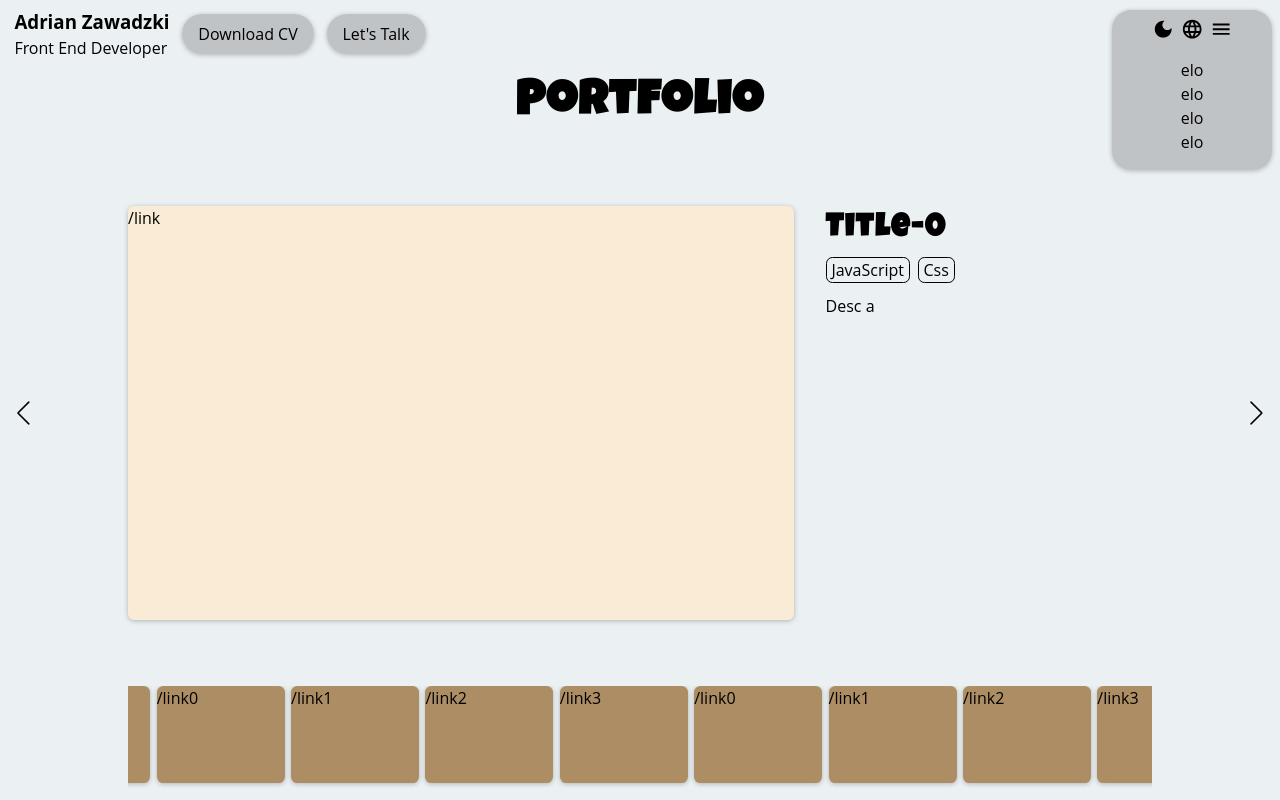
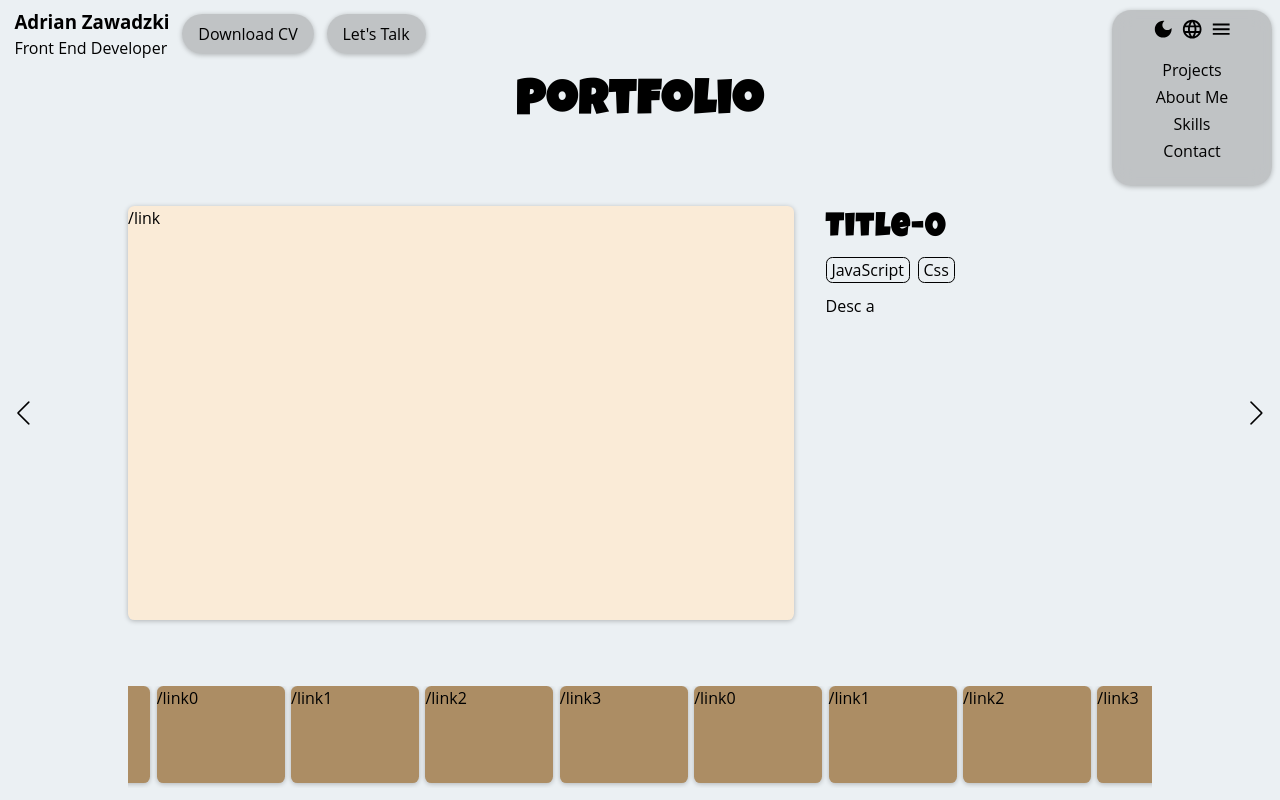
Before and after one commit to Adek236/Portfolio-website, a React (Create React App) app: page / in a window 1280 px wide. Both pictures are taken after a click on the button 1252 px from the left and 29 px from the top of the page. Shown: the top 800 px of the page. Built offline with nearby package versions, Linux system fonts and the light colour scheme.

Commit message:
MenuItem component added.

```diff
--- a/src/App.js
+++ b/src/App.js
@@ -29,7 +29,7 @@ function App() {
         <Logo data={data[lang].logo} />
         <Button data={data[lang].buttons[0]} />
         <Button data={data[lang].buttons[1]} />
-        <Navigation/>
+        <Navigation data={data[lang].navigation} />
       </Header>
       <Main>
         <Projects data={data[lang].projects}/>
--- /dev/null
+++ b/src/components/Navigation/MenuItem/MenuItem.js
@@ -0,0 +1,34 @@
+import { motion } from "framer-motion";
+
+const menuItemVariants = {
+    open: {
+      y: 0,
+      opacity: 1,
+      transition: {
+        duration: 0.4,
+        ease: [0.6, 0.05, -0.01, 0.9],
+      },
+    },
+    closed: {
+      y: 35,
+      opacity: 0,
+      transition: {
+        duration: 0.4,
+        ease: [0.6, 0.05, -0.01, 0.9],
+      },
+    },
+  };
+
+const MenuItem = ({data, toggleModal}) => {
+  return (
+    <motion.li
+      className="navigation__menu__el"
+      variants={menuItemVariants}
+      onClick={() => toggleModal()}
+    >
+      <a href={data.link}>{data.name}</a>
+    </motion.li>
+  );
+};
+
+export default MenuItem;
--- a/src/components/Navigation/Navigation.css
+++ b/src/components/Navigation/Navigation.css
@@ -33,6 +33,7 @@
   flex-direction: column;
   align-items: center;
 }
-.navigation__menu--hidden {
-  display: none;
+.navigation__menu__el {
+  font-size: 1rem;
+  padding-bottom: 0.2rem;
 }/*# sourceMappingURL=Navigation.css.map */
--- a/src/components/Navigation/Navigation.js
+++ b/src/components/Navigation/Navigation.js
@@ -1,15 +1,17 @@
+import { motion, useCycle } from "framer-motion";
+import { useState } from "react";
 import "./Navigation.css";
 import MenuIcon from "@mui/icons-material/Menu";
 // import LightModeIcon from "@mui/icons-material/LightMode";
 import DarkModeIcon from "@mui/icons-material/DarkMode";
 import LanguageIcon from "@mui/icons-material/Language";
-import { motion, useCycle } from "framer-motion";
+import MenuItem from "./MenuItem/MenuItem";
 
 const variants = {
   open: {
     // opacity: 0,
     width: "10rem",
-    height: "10rem",
+    height: "11rem",
     transition: {
       duration: 0.4,
     },
@@ -28,34 +30,15 @@ const variants = {
 const menuVariants = {
   open: {
     transition: { staggerChildren: 0.07, delayChildren: 0.2 },
-    pointerEvents: "auto"
+    pointerEvents: "auto",
   },
   closed: {
     transition: { staggerChildren: 0.05, staggerDirection: -1 },
-    pointerEvents: "none"
+    pointerEvents: "none",
   },
 };
 
-const menuItemVariants = {
-  open: {
-    y: 0,
-    opacity: 1,
-    transition: {
-      duration: 0.4,
-      ease: [0.6, 0.05, -0.01, 0.9],
-    },
-  },
-  closed: {
-    y: 50,
-    opacity: 0,
-    transition: {
-      duration: 0.4,
-      ease: [0.6, 0.05, -0.01, 0.9],
-    },
-  },
-};
-
-const NavBar = () => {
+const NavBar = ({ data }) => {
   const [isModalOpen, toggleModal] = useCycle(false, true);
   return (
     <nav className="navigation" aria-label="Primary">
@@ -75,7 +58,9 @@ const NavBar = () => {
           role="button"
           aria-label="Open modal"
           tabIndex="0"
-          onClick={() => toggleModal()}
+          onClick={() => {
+            toggleModal();
+          }}
           // onKeyDown={(e) => {
           //   if (e.key === "Enter") {
           //     toggleShowModal();
@@ -94,8 +79,10 @@ const NavBar = () => {
         variants={menuVariants}
         className="navigation__menu"
       >
-        {[1, 1, 1, 1].map((e, i) => {
-          return <motion.li variants={menuItemVariants}><a href="/">elo</a></motion.li>;
+        {Array.from(data.menu).map((el, i) => {
+          return (
+            <MenuItem key={`item-${i}`} data={el} toggleModal={toggleModal} />
+          );
         })}
       </motion.ul>
     </nav>
--- a/src/components/Navigation/Navigation.scss
+++ b/src/components/Navigation/Navigation.scss
@@ -34,8 +34,9 @@
     display: flex;
     flex-direction: column;
     align-items: center;
-    &--hidden {
-      display: none;
+    &__el {
+      font-size: 1rem;
+      padding-bottom: 0.2rem;
     }
   }
 }
--- a/src/database/database.js
+++ b/src/database/database.js
@@ -1,5 +1,5 @@
 // icons
-import SportsEsportsIcon from '@mui/icons-material/SportsEsports';
+import SportsEsportsIcon from "@mui/icons-material/SportsEsports";
 import ChatIcon from "@mui/icons-material/Chat";
 import FileDownloadIcon from "@mui/icons-material/FileDownload";
 
@@ -9,18 +9,39 @@ const data = {
       title: "Adrian Zawadzki",
       p: "Front End Developer",
     },
+    navigation: {
+      menu: [
+        {
+          name: "Projects",
+          link: "#projects",
+        },
+        {
+          name: "About Me",
+          link: "#about",
+        },
+        {
+          name: "Skills",
+          link: "#skills",
+        },
+        {
+          name: "Contact",
+          link: "#contact",
+        },
+      ],
+      lang: [{ name: "pl" }, { name: "en" }],
+    },
     buttons: [
       {
         shortTitle: "CV",
         longTitle: "Download CV",
         link: "/",
-        icon: <FileDownloadIcon/>
+        icon: <FileDownloadIcon />,
       },
       {
         shortTitle: "",
         longTitle: "Let's Talk",
         link: "/",
-        icon: <ChatIcon/>
+        icon: <ChatIcon />,
       },
     ],
     projects: {
@@ -30,21 +51,21 @@ const data = {
           id: 0,
           img: "/link",
           title: "Title-0",
-          types: ["JavaScript", "Css",],
+          types: ["JavaScript", "Css"],
           desc: "Desc a",
         },
         {
           id: 1,
           img: "/link",
           title: "Title-1",
-          types: ["React", "Scss","JS"],
+          types: ["React", "Scss", "JS"],
           desc: "Desc b",
         },
         {
           id: 2,
           img: "/link",
           title: "Title-2",
-          types: ["React", "Scss","Socket.io"],
+          types: ["React", "Scss", "Socket.io"],
           desc: "Desc c",
         },
         {
@@ -55,24 +76,24 @@ const data = {
           desc: "Desc d",
         },
       ],
-      menu : [
+      menu: [
         {
           id: 0,
-          img: "/link0"
+          img: "/link0",
         },
         {
           id: 1,
-          img: "/link1"
+          img: "/link1",
         },
         {
           id: 2,
-          img: "/link2"
+          img: "/link2",
         },
         {
           id: 3,
-          img: "/link3"
-        }
-      ]
+          img: "/link3",
+        },
+      ],
     },
     about: {
       img: "/image",
@@ -82,13 +103,13 @@ const data = {
       interests: [
         {
           name: "Games",
-          icon: <SportsEsportsIcon />
+          icon: <SportsEsportsIcon />,
         },
         {
           name: "Football",
-          icon: <SportsEsportsIcon />
-        }
-      ]
+          icon: <SportsEsportsIcon />,
+        },
+      ],
     },
     skills: {
       title: "Skills",
@@ -99,25 +120,25 @@ const data = {
           items: [
             {
               name: "React",
-              rating: 2
+              rating: 2,
             },
             {
               name: "Node.js",
-              rating: 1
+              rating: 1,
             },
             {
               name: "Express",
-              rating: 1
+              rating: 1,
             },
             {
               name: "Socket.io",
-              rating: 1
+              rating: 1,
             },
             {
               name: "Firebase",
-              rating: 0.5
+              rating: 0.5,
             },
-          ]
+          ],
         },
         {
           name: "Languages",
@@ -125,25 +146,25 @@ const data = {
           items: [
             {
               name: "JavaScript",
-              rating: 4
+              rating: 4,
             },
             {
               name: "HTML(5)",
-              rating: 2.5
+              rating: 2.5,
             },
             {
               name: "Css(3)",
-              rating: 2.5
+              rating: 2.5,
             },
             {
               name: "SQL",
-              rating: 1
+              rating: 1,
             },
             {
               name: "Bash",
-              rating: 1
+              rating: 1,
             },
-          ]
+          ],
         },
         {
           name: "Third-party apis",
@@ -151,17 +172,17 @@ const data = {
           items: [
             {
               name: "MongoDB",
-              rating: 0.5
+              rating: 0.5,
             },
             {
               name: "Firebase",
-              rating: 0.5
+              rating: 0.5,
             },
             {
               name: "Cloudinary",
-              rating: 0.5
-            }
-          ]
+              rating: 0.5,
+            },
+          ],
         },
         {
           name: "Tools",
@@ -169,33 +190,33 @@ const data = {
           items: [
             {
               name: "VS Code",
-              rating: 2.5
+              rating: 2.5,
             },
             {
               name: "GIMP",
-              rating: 1.5
+              rating: 1.5,
             },
             {
               name: "Discord",
-              rating: 4
+              rating: 4,
             },
             {
               name: "Chrome Dev Tools",
-              rating: 2.5
+              rating: 2.5,
             },
             {
               name: "Windows",
-              rating: 5
+              rating: 5,
             },
             {
               name: "Linux",
-              rating: 1.5
+              rating: 1.5,
             },
             {
               name: "Piskelepp",
-              rating: 3
+              rating: 3,
             },
-          ]
+          ],
         },
         {
           name: "Project management",
@@ -203,31 +224,31 @@ const data = {
           items: [
             {
               name: "GitHub",
-              rating: 2
+              rating: 2,
             },
             {
               name: "Heroku",
-              rating: 2
+              rating: 2,
             },
             {
               name: "Replit",
-              rating: 3
+              rating: 3,
             },
             {
               name: "Codepen",
-              rating: 3
+              rating: 3,
             },
-          ]
-        }
-      ]
+          ],
+        },
+      ],
     },
     contact: {
       prevTitle: "Get in Touch",
       title: "Contact me",
       email: "dasdas@dsds.pl",
       messenger: "@adrianzawa",
-      p: "Send a message"
-    }
+      p: "Send a message",
+    },
   },
 
   pl: {
@@ -254,21 +275,21 @@ const data = {
           id: 0,
           img: "/link",
           title: "Title-0",
-          types: ["JavaScript", "Css",],
+          types: ["JavaScript", "Css"],
           desc: "Desc a",
         },
         {
           id: 1,
           img: "/link",
           title: "Title-1",
-          types: ["React", "Scss","JS"],
+          types: ["React", "Scss", "JS"],
           desc: "Desc b",
         },
         {
           id: 2,
           img: "/link",
           title: "Title-2",
-          types: ["React", "Scss","Socket.io"],
+          types: ["React", "Scss", "Socket.io"],
           desc: "Desc c",
         },
         {
@@ -279,24 +300,24 @@ const data = {
           desc: "Desc d",
         },
       ],
-      menu : [
+      menu: [
         {
           id: 0,
-          img: "/link0"
+          img: "/link0",
         },
         {
           id: 1,
-          img: "/link1"
+          img: "/link1",
         },
         {
           id: 2,
-          img: "/link2"
+          img: "/link2",
         },
         {
           id: 3,
-          img: "/link3"
-        }
-      ]
+          img: "/link3",
+        },
+      ],
     },
     about: {
       img: "/image",
@@ -306,13 +327,13 @@ const data = {
       interests: [
         {
           name: "Gry komputerowe",
-          icon: <SportsEsportsIcon />
+          icon: <SportsEsportsIcon />,
         },
         {
           name: "Piłka nożna",
-          icon: <SportsEsportsIcon />
-        }
-      ]
+          icon: <SportsEsportsIcon />,
+        },
+      ],
     },
     skills: {
       title: "Umiejętności",
@@ -323,25 +344,25 @@ const data = {
           items: [
             {
               name: "React",
-              rating: 2
+              rating: 2,
             },
             {
               name: "Node.js",
-              rating: 1
+              rating: 1,
             },
             {
               name: "Express",
-              rating: 1
+              rating: 1,
             },
             {
               name: "Socket.io",
-              rating: 1
+              rating: 1,
             },
             {
               name: "Firebase",
-              rating: 0.5
+              rating: 0.5,
             },
-          ]
+          ],
         },
         {
           name: "Języki programowania",
@@ -349,25 +370,25 @@ const data = {
           items: [
             {
               name: "JavaScript",
-              rating: 4
+              rating: 4,
             },
             {
               name: "HTML(5)",
-              rating: 2.5
+              rating: 2.5,
             },
             {
               name: "Css(3)",
-              rating: 2.5
+              rating: 2.5,
             },
             {
               name: "SQL",
-              rating: 1
+              rating: 1,
             },
             {
               name: "Bash",
-              rating: 1
+              rating: 1,
             },
-          ]
+          ],
         },
         {
           name: "API innych firm",
@@ -375,17 +396,17 @@ const data = {
           items: [
             {
               name: "MongoDB",
-              rating: 0.5
+              rating: 0.5,
             },
             {
               name: "Firebase",
-              rating: 0.5
+              rating: 0.5,
             },
             {
               name: "Cloudinary",
-              rating: 0.5
-            }
-          ]
+              rating: 0.5,
+            },
+          ],
         },
         {
           name: "Narzędzia",
@@ -393,33 +414,33 @@ const data = {
           items: [
             {
               name: "VS Code",
-              rating: 2.5
+              rating: 2.5,
             },
             {
               name: "GIMP",
-              rating: 1.5
+              rating: 1.5,
             },
             {
               name: "Discord",
-              rating: 4
+              rating: 4,
             },
             {
               name: "Chrome Dev Tools",
-              rating: 2.5
+              rating: 2.5,
             },
             {
               name: "Windows",
-              rating: 5
+              rating: 5,
             },
             {
               name: "Linux",
-              rating: 1.5
+              rating: 1.5,
             },
             {
               name: "Piskelepp",
-              rating: 3
+              rating: 3,
             },
-          ]
+          ],
         },
         {
           name: "Zarządzanie projektami",
@@ -427,31 +448,31 @@ const data = {
           items: [
             {
               name: "GitHub",
-              rating: 2
+              rating: 2,
             },
             {
               name: "Heroku",
-              rating: 2
+              rating: 2,
             },
             {
               name: "Replit",
-              rating: 3
+              rating: 3,
             },
             {
               name: "Codepen",
-              rating: 3
+              rating: 3,
             },
-          ]
-        }
-      ]
+          ],
+        },
+      ],
     },
     contact: {
       prevTitle: "Skontaktuj się ze mną",
       title: "Kontakt",
       email: "dasdas@dsds.pl",
       messenger: "@adrianzawa",
-      p: "Wyślij wiadomość"
-    }
+      p: "Wyślij wiadomość",
+    },
   },
 };
 
--- a/src/pages/About/About.js
+++ b/src/pages/About/About.js
@@ -2,7 +2,7 @@ import "./About.css";
 
 const About = ({data}) => {
   return (
-    <section className="about">
+    <section id="about" className="about">
       <div className="about__image">
         <div className="about__image__box">{data.img}</div>
       </div>
--- a/src/pages/Contact/Contact.js
+++ b/src/pages/Contact/Contact.js
@@ -5,7 +5,7 @@ import {faPaperPlane } from '@fortawesome/free-solid-svg-icons'
 
 const Contact = ({ data }) => {
   return (
-    <section className="contact flex-center-col">
+    <section id="contact" className="contact flex-center-col">
       <div className="contact__desc flex-center-col">
         <p>{data.prevTitle}</p>
         <h2>{data.title}</h2>
--- a/src/pages/Projects/Projects.js
+++ b/src/pages/Projects/Projects.js
@@ -14,7 +14,7 @@ const Projects = ({ data }) => {
   // const [thumbsSwiper, setThumbsSwiper] = useState(null);
   // const [controlledSwiper, setControlledSwiper] = useState(null);
   return (
-    <div className="project">
+    <div id="projects" className="project">
       <h2>{data.title}</h2>
       <div className="project__slider">
         <Swiper
--- a/src/pages/Skills/Skills.js
+++ b/src/pages/Skills/Skills.js
@@ -4,7 +4,7 @@ import "./Skills.css";
 const Skills = ({ data }) => {
   const [idButton, setIdButton] = useState(0);
   return (
-    <section className="skills flex-center">
+    <section id="skills" className="skills flex-center">
       <h2 className="skills-top">{data.title}</h2>
       <div className="skills__wrapper">
         <div className="skills__wrapper__categories">
```
Also changed, not shown: 1 other file (tests, documents, lock files or other folders).
